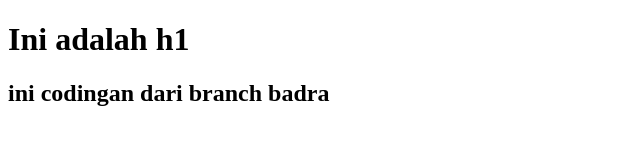
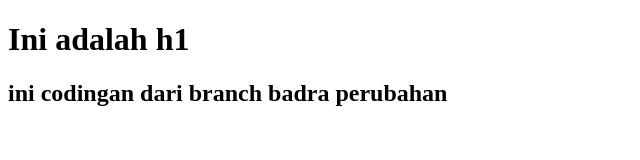
Before and after one commit to orochimadit/belajar-git-c1, a plain HTML site: page index.html in a window 1280 px wide. Shown: the whole page, without its empty margins (0-640 px from the left). Drawn offline with Linux system fonts and the light colour scheme.

Commit message:
perubahan h2

```diff
--- a/index.html
+++ b/index.html
@@ -8,6 +8,6 @@
 </head>
 <body>
     <h1>Ini adalah h1</h1>
-    <h2>ini codingan dari branch badra</h2>
+    <h2>ini codingan dari branch badra perubahan</h2>
 </body>
 </html>
```
